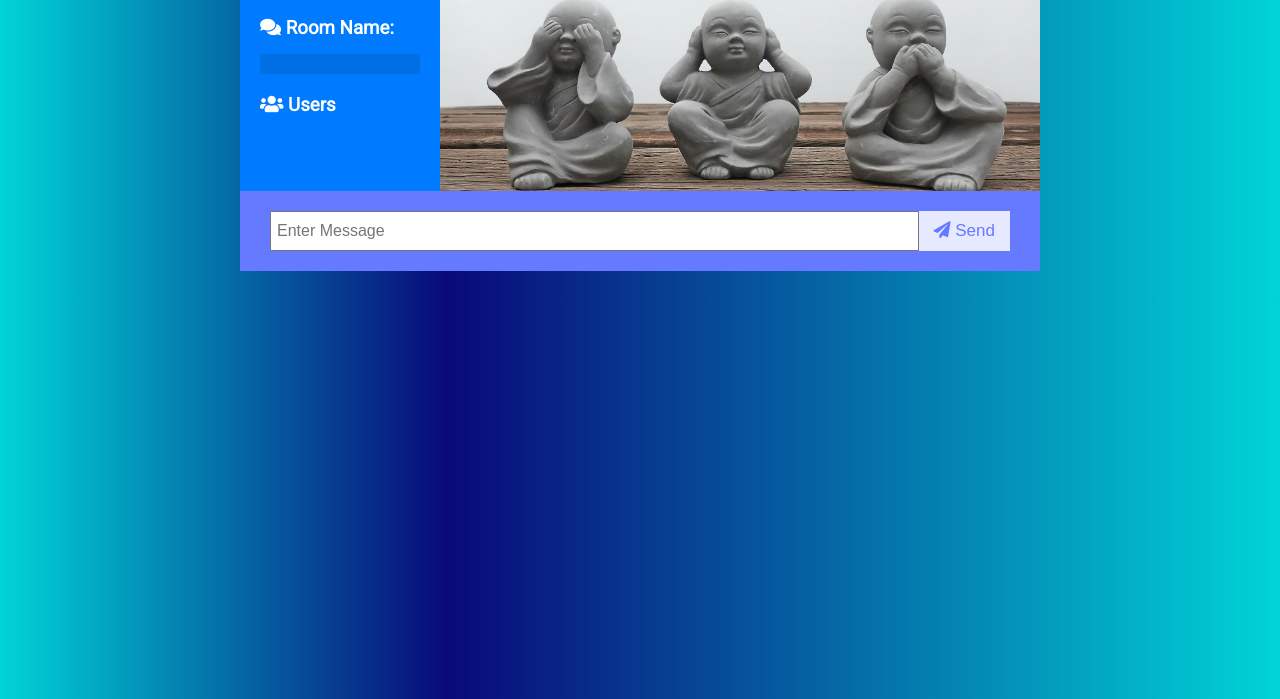
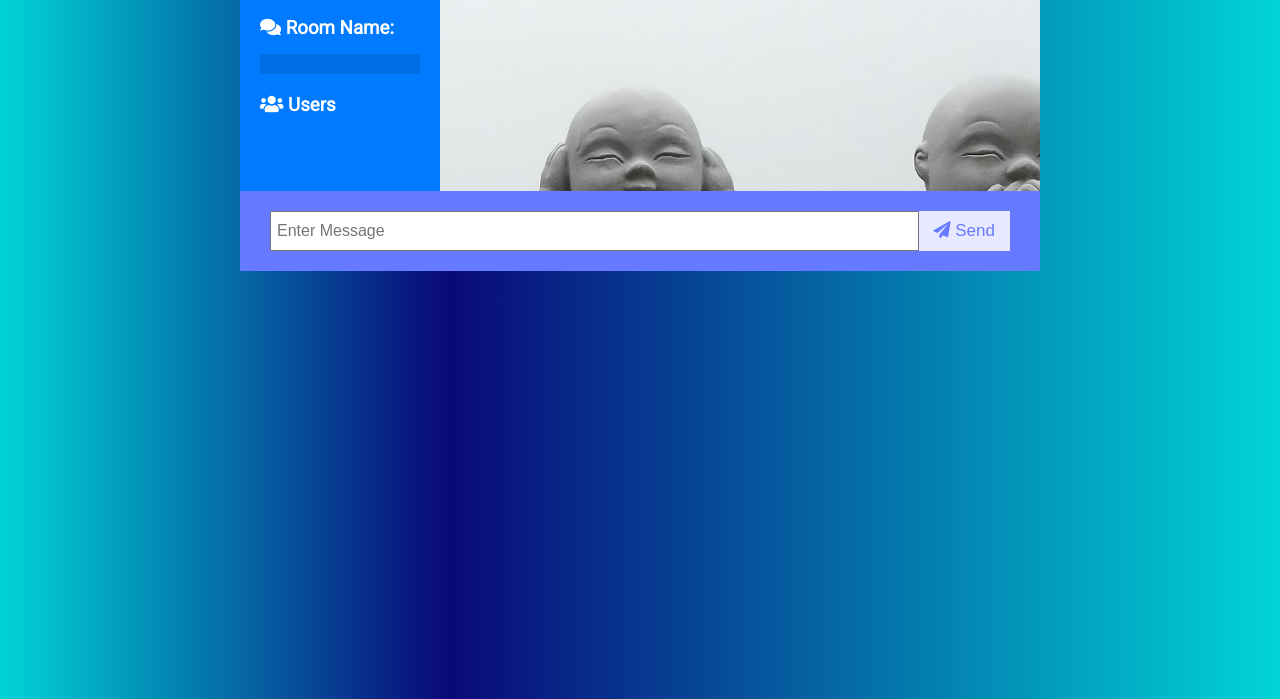
Before and after one commit to Parshant0171/Mini-Whatsapp, a website: page public/chat.html in a window 1280 px wide. Shown: the part 101-800 px from the top of the page. Drawn offline with nearby package versions, Linux system fonts and the light colour scheme; no server answers.

Commit message:
fixing the background image

```diff
--- a/public/css/style.css
+++ b/public/css/style.css
@@ -120,7 +120,7 @@ a {
 	overflow: hidden;
 	background: url(../img/Monkey.jpg);
 	background-position: center;
-	background-repeat: no-repeat;
+	background-attachment: fixed;
 	background-size: contain;
 	background-position-x: right;
 }
```
